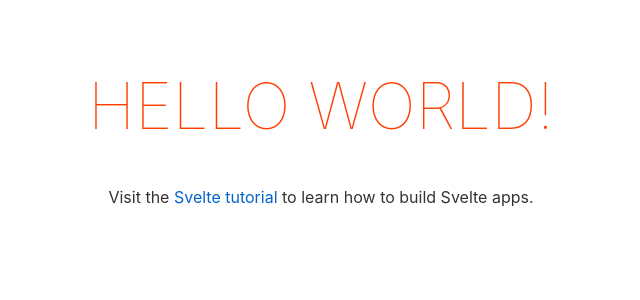
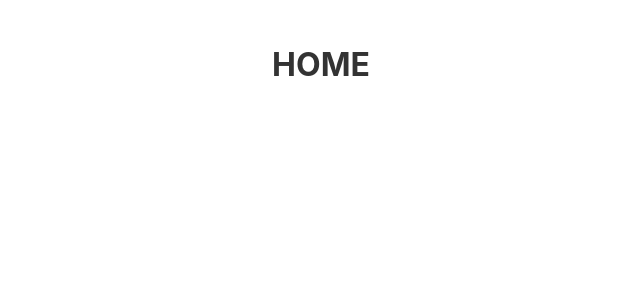
Before and after one commit to samhith-kakarla/Flicc.AI, a Svelte app in the folder frontend/: page / in a window 1280 px wide. Shown: the top 300 px of the page, without its empty margins (319-959 px from the left). Built offline with nearby package versions, Linux system fonts and the light colour scheme.

Commit message:
Setup Pages

```diff
--- a/frontend/src/App.svelte
+++ b/frontend/src/App.svelte
@@ -1,10 +1,14 @@
 <script>
-	export let name;
+	// PAGES
+	import Home from './pages/Home.svelte';
+	import Setup from './pages/Setup.svelte';
+	import Dashboard from './pages/Dashboard.svelte';
+	import Loading from './pages/Loading.svelte';
+
 </script>
 
 <main>
-	<h1>Hello {name}!</h1>
-	<p>Visit the <a href="https://svelte.dev/tutorial">Svelte tutorial</a> to learn how to build Svelte apps.</p>
+	<Home></Home>
 </main>
 
 <style>
@@ -15,13 +19,6 @@
 		margin: 0 auto;
 	}
 
-	h1 {
-		color: #ff3e00;
-		text-transform: uppercase;
-		font-size: 4em;
-		font-weight: 100;
-	}
-
 	@media (min-width: 640px) {
 		main {
 			max-width: none;
--- /dev/null
+++ b/frontend/src/pages/Dashboard.svelte
@@ -0,0 +1,11 @@
+<script>
+
+</script>
+
+<main>
+
+</main>
+
+<style>
+
+</style>
--- /dev/null
+++ b/frontend/src/pages/Home.svelte
@@ -0,0 +1,11 @@
+<script>
+
+</script>
+
+<main>
+    <h1>HOME</h1>
+</main>
+
+<style>
+
+</style>
--- /dev/null
+++ b/frontend/src/pages/Loading.svelte
@@ -0,0 +1,11 @@
+<script>
+
+</script>
+
+<main>
+
+</main>
+
+<style>
+
+</style>
--- /dev/null
+++ b/frontend/src/pages/Setup.svelte
@@ -0,0 +1,11 @@
+<script>
+
+</script>
+
+<main>
+
+</main>
+
+<style>
+
+</style>
```
Also changed, not shown: 1 other file (tests, documents, lock files or other folders).
